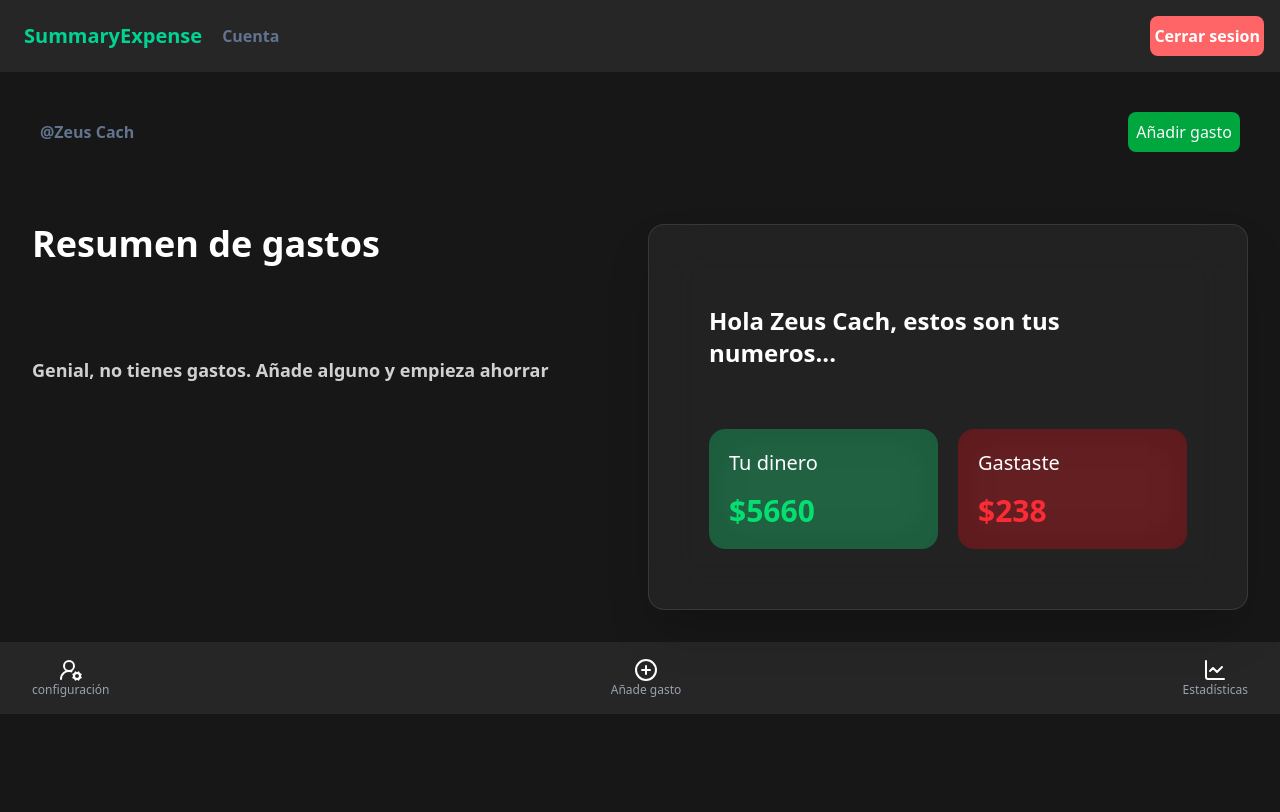
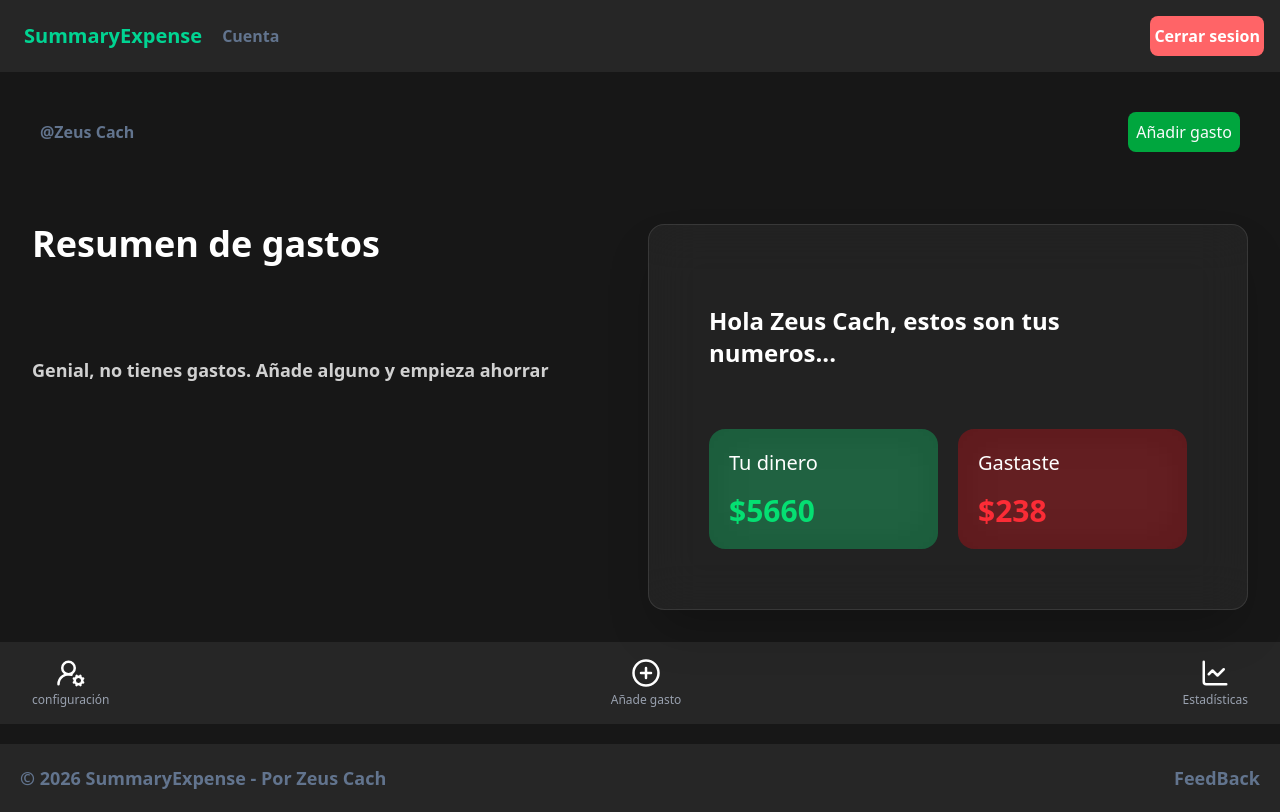
Before and after one commit to zeusCach/SummaryExpense, a React (Vite) app: page / in a window 1280 px wide. Built offline with nearby package versions, Linux system fonts and the light colour scheme.

Commit message:
ajuste de interfaz(aun no concluida)

```diff
--- a/src/App.jsx
+++ b/src/App.jsx
@@ -12,6 +12,7 @@ function App() {
       <Navigator />
       <AppRoutes />
       <NavigatorDown />
+      <Footer />
     </>
   )
 }
--- a/src/components/NavigatorDown.jsx
+++ b/src/components/NavigatorDown.jsx
@@ -11,16 +11,16 @@ export default function NavigatorDown() {
         <div className="bg-neutral-800 p-4">
 
             <div className="flex justify-between items-center px-4">
-                <div className="flex flex-col items-center">
-                    <UserCog2Icon className="text-white cursor-pointer hover:text-emerald-400" />
+                <div className="flex flex-col items-center gap-1">
+                    <UserCog2Icon size={30} className="text-white cursor-pointer active:text-emerald-400" />
                     <p className="text-xs text-gray-400">configuración</p>
                 </div>
-                <div className="flex flex-col items-center">
-                    <CirclePlus className="text-white cursor-pointer hover:text-emerald-400" />
+                <div className="flex flex-col items-center gap-1">
+                    <CirclePlus size={30} className="text-white cursor-pointer active:text-emerald-400" />
                     <p className="text-xs text-gray-400">Añade gasto</p>
                 </div>
-                <div className="flex flex-col items-center">
-                    <ChartLine className="text-white cursor-pointer hover:text-emerald-400" />
+                <div className="flex flex-col items-center gap-1">
+                    <ChartLine size={30} className="text-white cursor-pointer active:text-emerald-400" />
                     <p className="text-xs text-gray-400">Estadísticas</p>
                 </div>
             </div>
```
